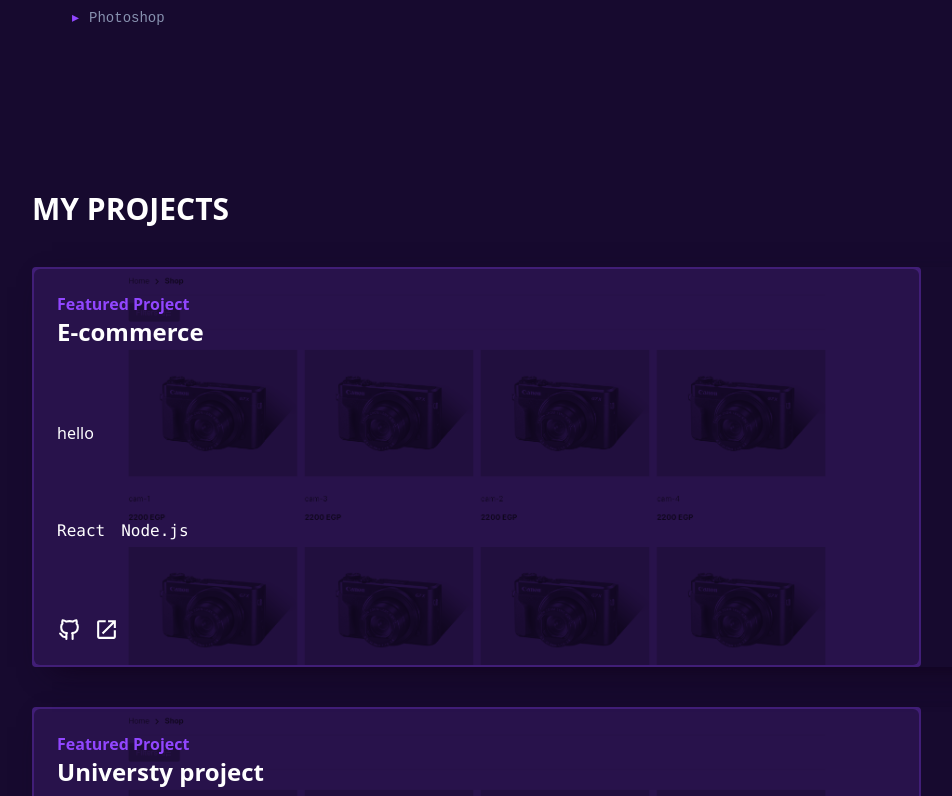
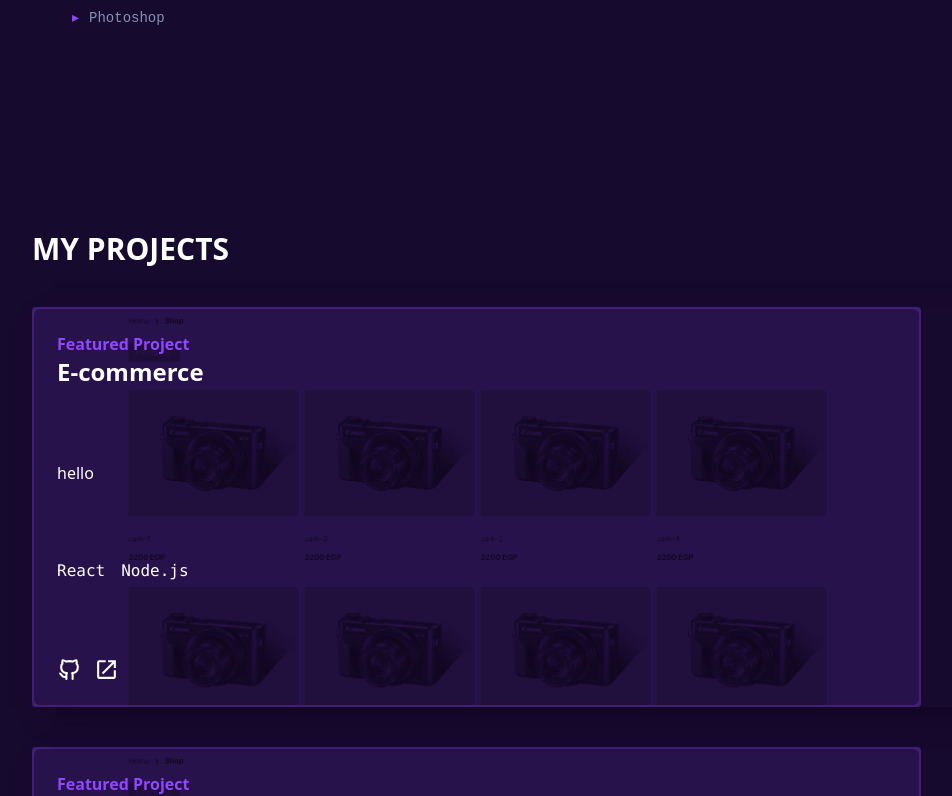
Before and after one commit to AhmedFady775/Portfolio-master, a React (Vite) app: page / in a window 1280 px wide. Shown: the part 1404-2200 px from the top of the page, without its empty margins (118-1070 px from the left). Built offline with nearby package versions, Linux system fonts and the light colour scheme.

Commit message:
UI updates

```diff
--- a/src/components/projects/projects.css
+++ b/src/components/projects/projects.css
@@ -39,3 +39,9 @@
   height: 100%;
   width: 100%;
 }
+
+@media (min-width: 1080px) {
+  .projects__section__cont {
+    padding: 100px 0px;
+  }
+}
```
